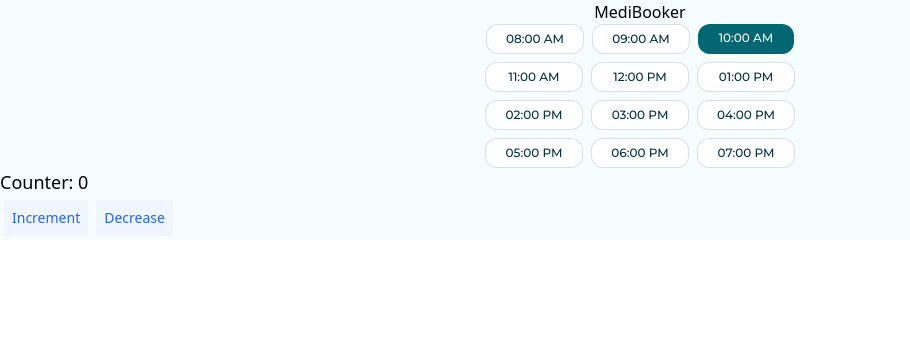
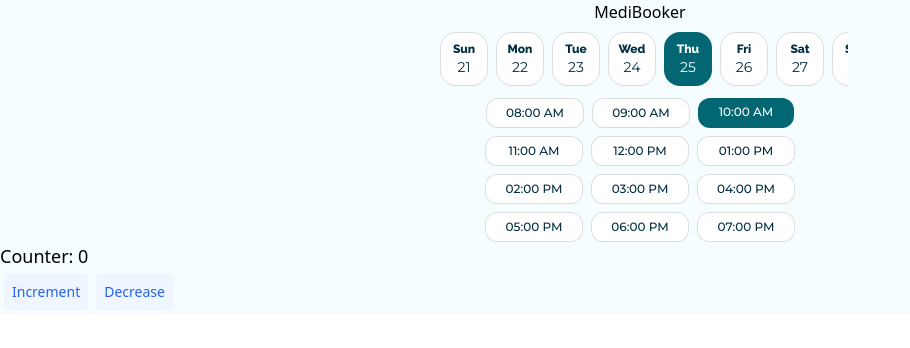
Before and after one commit to Yenniferh/medibooker-frontend, a React (Vite) app: page / in a window 1280 px wide. Shown: the top 348 px of the page, without its empty margins (0-910 px from the left). Built offline with nearby package versions, Linux system fonts and the light colour scheme.

Commit message:
ADD: DatePill component and tests

```diff
--- a/package.json
+++ b/package.json
@@ -16,6 +16,7 @@
     "coverage": "vitest run --coverage"
   },
   "dependencies": {
+    "date-fns": "^3.6.0",
     "react": "^18.2.0",
     "react-dom": "^18.2.0",
     "react-router-dom": "^6.22.3",
--- a/src/App.tsx
+++ b/src/App.tsx
@@ -1,5 +1,6 @@
 import { useCounterStore } from "@/counterStore";
 import TimeSlotPill from "@/components/TimeSlotPill";
+import DatePill from "@/components/DatePill";
 
 function App() {
   const counter = useCounterStore((state) => state.counter);
@@ -9,7 +10,34 @@
   return (
     <div>
       <h1 className="text-center">MediBooker</h1>
-      <ol className="flex flex-wrap justify-center gap-2 xs:mx-auto xs:max-w-80">
+      <ol className="flex min-w-full gap-2 overflow-x-auto p-2 xs:mx-auto xs:w-[26rem] xs:min-w-0">
+        <DatePill date="2024-04-21" onClick={() => console.log("clicked 2024-04-21")} />
+        <DatePill date="2024-04-22" onClick={() => console.log("clicked 2024-04-22")} />
+        <DatePill date="2024-04-23" onClick={() => console.log("clicked 2024-04-23")} />
+        <DatePill date="2024-04-24" onClick={() => console.log("clicked 2024-04-24")} />
+        <DatePill date="2024-04-25" onClick={() => console.log("clicked 2024-04-25")} isSelected />
+        <DatePill date="2024-04-26" onClick={() => console.log("clicked 2024-04-26")} />
+        <DatePill date="2024-04-27" onClick={() => console.log("clicked 2024-04-27")} />
+        <DatePill date="2024-04-28" onClick={() => console.log("clicked 2024-04-28")} />
+        <DatePill date="2024-04-29" onClick={() => console.log("clicked 2024-04-29")} />
+        <DatePill date="2024-04-30" onClick={() => console.log("clicked 2024-04-30")} />
+        <DatePill date="2024-05-01" onClick={() => console.log("clicked 2024-05-01")} />
+        <DatePill date="2024-05-02" onClick={() => console.log("clicked 2024-05-02")} />
+        <DatePill date="2024-05-03" onClick={() => console.log("clicked 2024-05-03")} />
+        <DatePill date="2024-05-04" onClick={() => console.log("clicked 2024-05-04")} />
+        <DatePill date="2024-05-05" onClick={() => console.log("clicked 2024-05-05")} />
+        <DatePill date="2024-05-06" onClick={() => console.log("clicked 2024-05-06")} />
+        <DatePill date="2024-05-07" onClick={() => console.log("clicked 2024-05-07")} />
+        <DatePill date="2024-05-08" onClick={() => console.log("clicked 2024-05-08")} />
+        <DatePill date="2024-05-09" onClick={() => console.log("clicked 2024-05-09")} />
+        <DatePill date="2024-05-10" onClick={() => console.log("clicked 2024-05-10")} />
+        <DatePill date="2024-05-11" onClick={() => console.log("clicked 2024-05-11")} />
+        <DatePill date="2024-05-12" onClick={() => console.log("clicked 2024-05-12")} />
+        <DatePill date="2024-05-13" onClick={() => console.log("clicked 2024-05-13")} />
+        <DatePill date="2024-05-14" onClick={() => console.log("clicked 2024-05-14")} />
+        <DatePill date="2024-05-15" onClick={() => console.log("clicked 2024-05-15")} />
+      </ol>
+      <ol className="flex flex-wrap justify-center gap-2 pt-1 xs:mx-auto xs:max-w-80">
         <TimeSlotPill hour="08:00 AM" onClick={() => console.log("clicked 08:00 AM")} />
         <TimeSlotPill hour="09:00 AM" onClick={() => console.log("clicked 09:00 AM")} />
         <TimeSlotPill hour="10:00 AM" onClick={() => console.log("clicked 10:00 AM")} isSelected />
--- /dev/null
+++ b/src/components/DatePill/index.tsx
@@ -0,0 +1,26 @@
+import { format } from "date-fns";
+import { DatePillProps } from "./types";
+
+const DatePill: React.FC<DatePillProps> = ({ date, onClick, isSelected = false }) => {
+  const selectedClass = isSelected
+    ? "bg-teal"
+    : "border border-teal-gray border-opacity-25 bg-white";
+  const selectedTextClass = isSelected ? "text-white" : "text-deep-teal";
+  const formattedDate = `${format(new Date(`${date} 00:00:00`), "ccc dd")}`;
+  const [weekday, day] = formattedDate.split(" ");
+
+  return (
+    <li
+      data-testid="date-pill"
+      onClick={onClick}
+      className={`flex min-w-12 flex-col justify-center rounded-2xl p-2 ${selectedClass}`}
+    >
+      <span className={`${selectedTextClass} text-center font-headings text-xs font-extrabold`}>
+        {weekday}
+      </span>
+      <span className={`${selectedTextClass} text-center font-body text-sm`}>{day}</span>
+    </li>
+  );
+};
+
+export default DatePill;
--- /dev/null
+++ b/src/components/DatePill/types.ts
@@ -0,0 +1,5 @@
+export type DatePillProps = {
+  date: string;
+  onClick: () => void;
+  isSelected?: boolean;
+};
```
Also changed, not shown: 1 other file (tests, documents, lock files or other folders).
